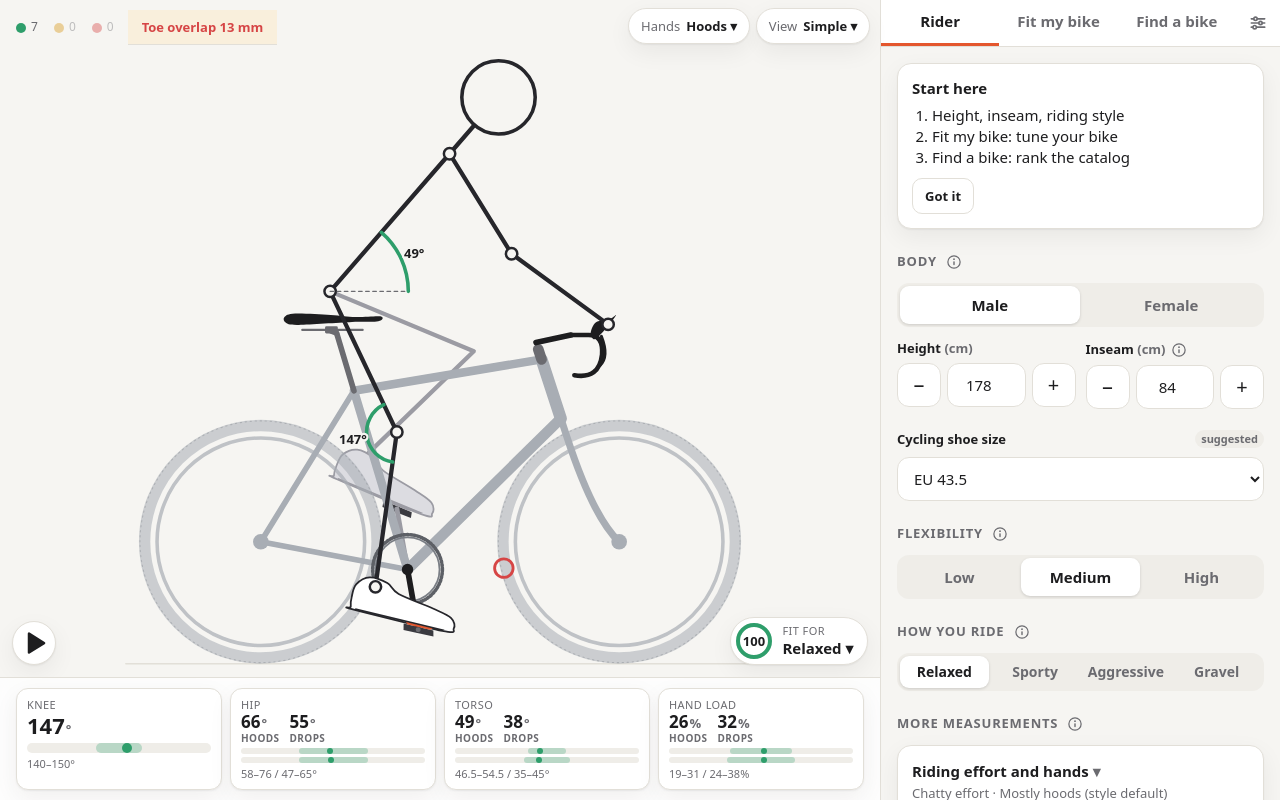
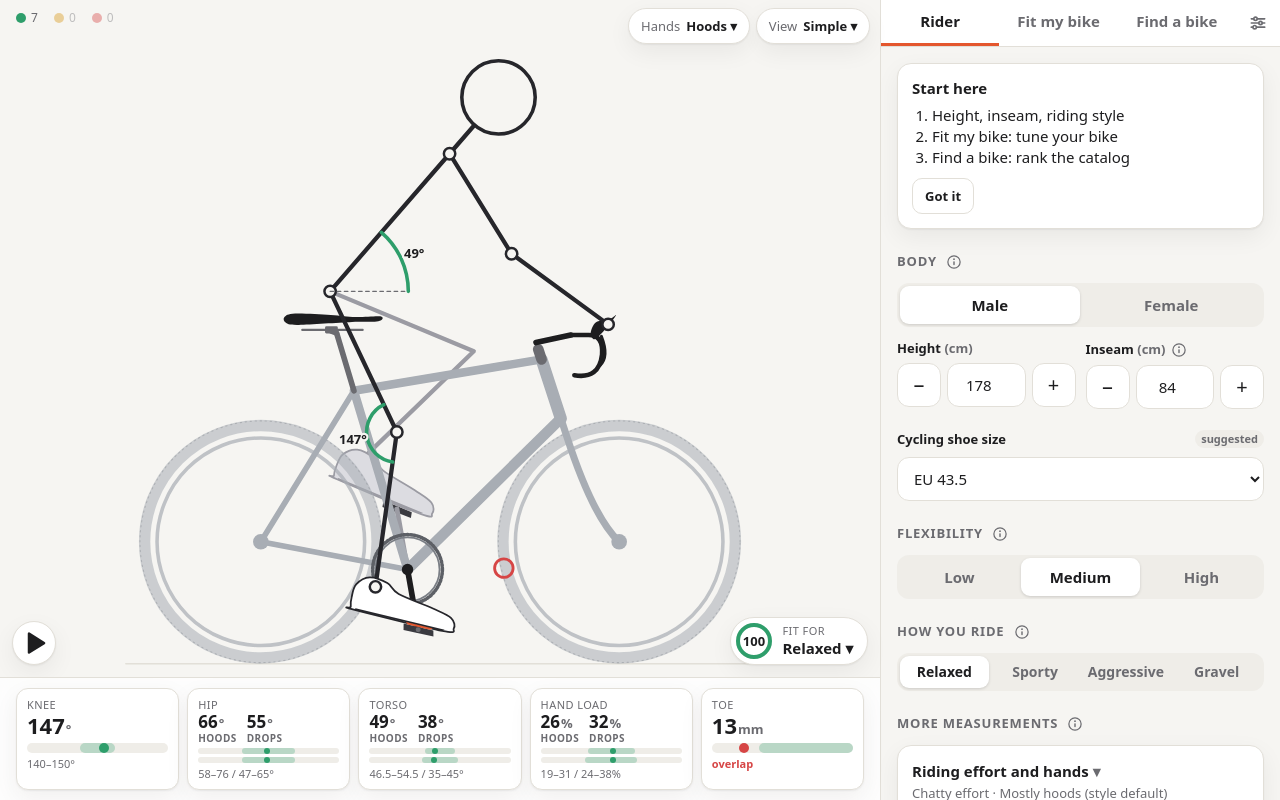
Before and after one commit to justmytwospence/bikefit, a Svelte app: page / in a window 1280 px wide. Built offline with nearby package versions, Linux system fonts and the light colour scheme.

Commit message:
feat(ui): show toe clearance as a fit card
It sits with the angles under the drawing instead of in the legend, always there so the strip never resizes.

```diff
--- a/src/App.svelte
+++ b/src/App.svelte
@@ -176,7 +176,7 @@
       />
       <ScoreCard {score} {styleId} {breakdown} previewStyle={styleId !== app.styleId} from={otherShown ? setupScore(otherShown) : null} />
     </div>
-    <MetricStrip poses={evaluation.poses} {targets} level={resultsLevel} />
+    <MetricStrip poses={evaluation.poses} {targets} level={resultsLevel} toeClearance={evaluation.toeClearance} />
   </section>
 
   <aside class="panel">
--- a/src/components/BikeView.svelte
+++ b/src/components/BikeView.svelte
@@ -282,11 +282,6 @@
     {#if ghostPose}<span><i class="c"></i> current setup</span>{/if}
     {#each moved as m (m.key)}<span class="mv">{m.label}</span>{/each}
     {#if ghostBike && !ghostBike.partsOnly}<span><i class="o"></i> {ghostBike.label}</span>{/if}
-    {#if (level >= 2 || toeClearance < 0) && Number.isFinite(toeClearance) && toeClearance < 10}
-      <span class="warn" class:bad={toeClearance < 0}>
-        {toeClearance < 0 ? 'Toe overlap ' + Math.round(-toeClearance) : 'Toe clearance ' + Math.round(toeClearance)} mm
-      </span>
-    {/if}
   </div>
   <!-- Right-anchored and reversed, View first at the right edge. -->
   <div class="viewctl">
@@ -321,8 +316,6 @@
   .st.on i { box-shadow: 0 0 0 2px var(--surface), 0 0 0 3.5px var(--c); }
   .sr { position: absolute; width: 1px; height: 1px; overflow: hidden; clip-path: inset(50%); white-space: nowrap; }
   .mv { color: var(--accent); font-weight: 600; }
-  .warn { color: var(--near); font-weight: 600; }
-  .warn.bad { color: var(--off); }
   .viewctl { position: absolute; top: 8px; right: 10px; display: flex; flex-direction: row-reverse; gap: 6px; }
   /* Phones: the pills get their own row above the drawing instead of covering it. */
   @media (max-width: 479px) {
--- a/src/components/MetricStrip.svelte
+++ b/src/components/MetricStrip.svelte
@@ -7,7 +7,11 @@
   import type { Band, MetricId, PoseEval, PoseTarget } from '../model/types';
 
   /** Both hand positions, hoods first; the score already weighs them both. */
-  let { poses, targets, level }: { poses: PoseEval[]; targets: PoseTarget[]; level: Level } = $props();
+  let { poses, targets, level, toeClearance }: {
+    poses: PoseEval[]; targets: PoseTarget[]; level: Level;
+    /** Gap between the toe and the front tyre at its closest, mm; below zero they overlap. */
+    toeClearance: number;
+  } = $props();
 
   /** Leg and saddle metrics barely move between hoods and drops, so they show the hoods value only. */
   const LEG: MetricId[] = ['knee', 'kneeTop', 'seatAngle', 'kops'];
@@ -32,6 +36,12 @@
   const overextended = $derived(poses.some((p) => p.overextended));
   const shortfall = $derived(Math.max(...poses.map((p) => p.legShortfall)));
 
+  /** Toe and front wheel: a card like the angles, overlap red, under 10 mm of room amber. */
+  const toe = $derived(Number.isFinite(toeClearance) ? Math.round(toeClearance) : null);
+  const toeSt = $derived(toe === null ? 'info' : toe < 0 ? 'off' : toe < 10 ? 'near' : 'ok');
+  const TOE_LO = -40;
+  const TOE_HI = 80;
+  const toePos = (v: number) => Math.max(0, Math.min(100, ((v - TOE_LO) / (TOE_HI - TOE_LO)) * 100));
   const pos = (v: number, b: Band) => {
     const lo = b.min - 3 * b.scale;
     const hi = b.max + 3 * b.scale;
@@ -71,11 +81,23 @@
       <!-- The warning takes the range line's place, so the strip (and the drawing above it) never resizes. -->
       {#if k === 'knee' && overextended}
         {@const n = Math.max(1, Math.round(shortfall))}
-        <div class="range warn" title="Can't reach the pedal: {n} mm short">Leg {n} mm short</div>
+        <div class="range alert" title="Can't reach the pedal: {n} mm short">Leg {n} mm short</div>
       {:else if status(poses[0].metrics[k], r[0][1]) !== 'info'}<div class="range">{range(r)}</div>{/if}
       {#if level === 3}<div class="cost">cost {r.map(([i, b]) => metricCost(poses[i].metrics[k], b).toFixed(2)).join(' / ')}</div>{/if}
     </div>
   {/each}
+  <div
+    class="card" class:dim={!!statusFocus && toeSt !== statusFocus} role="button" tabindex="0" use:link={{ id: 'r:toe', pin: true }}
+    title="Toe and front wheel at the closest point of the pedal stroke, with the bars straight"
+  >
+    <div class="name">Toe</div>
+    <div class="nums"><div class="num">{toe === null ? '–' : Math.abs(toe)}<span>mm</span></div></div>
+    <div class="bar">
+      <div class="band" style="left:{toePos(0)}%; width:{100 - toePos(0)}%"></div>
+      {#if toe !== null}<div class="dot" style="left:{toePos(toe)}%; background:var(--{toeSt})"></div>{/if}
+    </div>
+    <div class="range" class:alert={toeSt === 'off'}>{toe === null ? 'clear' : toe < 0 ? 'overlap' : 'clear'}</div>
+  </div>
 </div>
 
 <style>
@@ -102,7 +124,7 @@
   .bar.thin .band { border-radius: 3px; }
   .bar.thin .dot { width: 6px; height: 6px; margin-left: -3px; }
   .range { font-size: 11px; color: var(--muted); margin-top: 3px; white-space: nowrap; overflow: hidden; text-overflow: ellipsis; }
-  .range.warn { color: var(--off); font-weight: 600; }
+  .range.alert { color: var(--off); font-weight: 600; }
   .cost { font-size: 11px; color: var(--muted); margin-top: 3px; }
   @media (min-width: 900px) {
     .strip { display: grid; grid-template-columns: repeat(auto-fit, minmax(78px, 1fr)); overflow: visible; padding: 10px 16px; }
```
